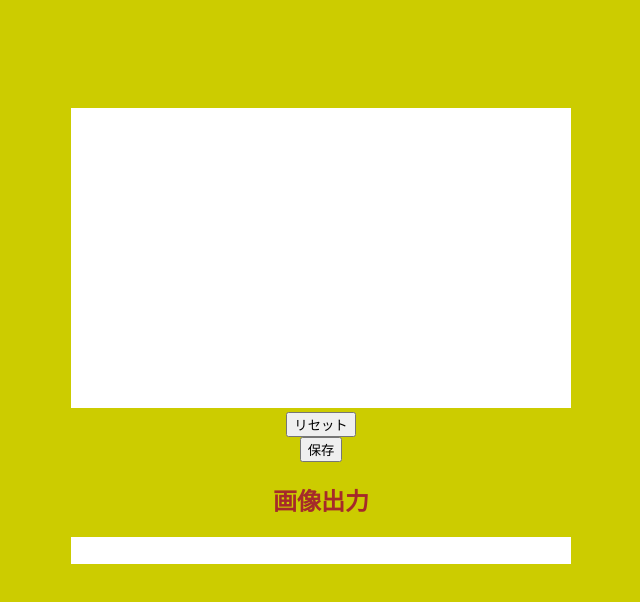
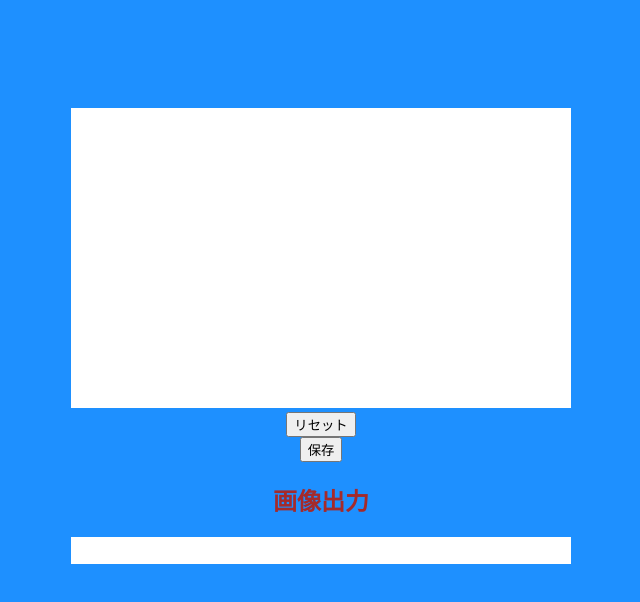
Before and after one commit to HappyKumamoto/canvasBoad1, a plain HTML site: page index.html in a window 1280 px wide. Shown: the whole page, without its empty margins (319-959 px from the left). Drawn offline with Linux system fonts and the light colour scheme.

Commit message:
Update canvasBoad.css

```diff
--- a/canvasBoad.css
+++ b/canvasBoad.css
@@ -1,6 +1,7 @@
 body{
   /*background-color:rgb(228, 166, 32); */
-  background-color: #CCCC00 ;
+  /*background-color: #CCCC00 ; */
+  background-color: dodgerblue ; /* #1e90ff */
   color:brown;
   text-align: center;
   position: relative;
```
